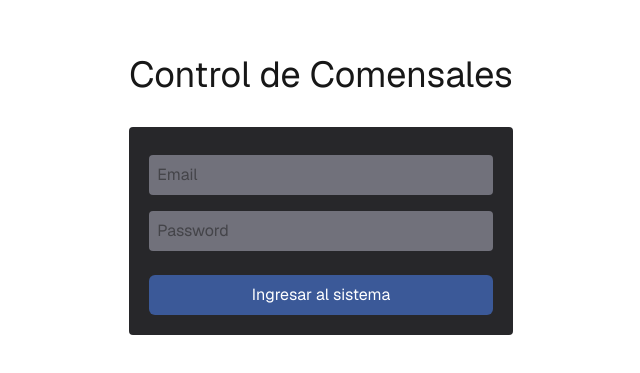
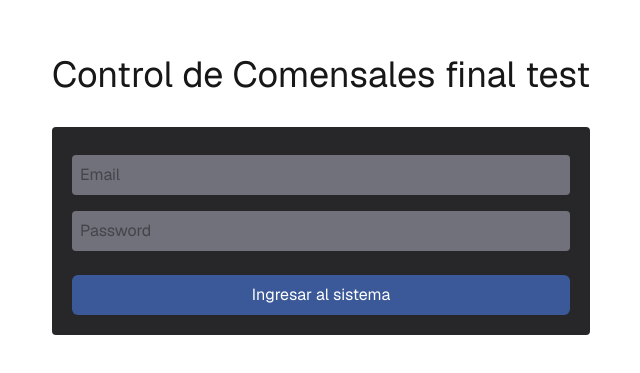
Before and after one commit to lindltaylor7/essam, a Next.js app: page / in a window 1280 px wide. Shown: the part 205-578 px from the top of the page, without its empty margins (319-959 px from the left). Built offline with nearby package versions, Linux system fonts and the light colour scheme.

Commit message:
change names

```diff
--- a/app/page.js
+++ b/app/page.js
@@ -17,7 +17,7 @@ export default function Home() {
     <div className="grid grid-rows-[20px_1fr_20px] items-center justify-items-center min-h-screen p-8 pb-20 gap-16 sm:p-20 font-[family-name:var(--font-geist-sans)]">
       <main className="flex flex-col gap-8 row-start-2 items-center sm:items-start">
         <h1 className="text-3xl sm:text-4xl text-center sm:text-left">
-          Control de Comensales
+          Control de Comensales final test
         </h1>
           <form onSubmit={handleSubmit(onSubmit)} className="rounded p-5 bg-zinc-800 flex flex-col w-full" >
             <input type="text" className="p-2 my-2 bg-zinc-500 rounded" placeholder="Email" {...register("email")}/>
```
